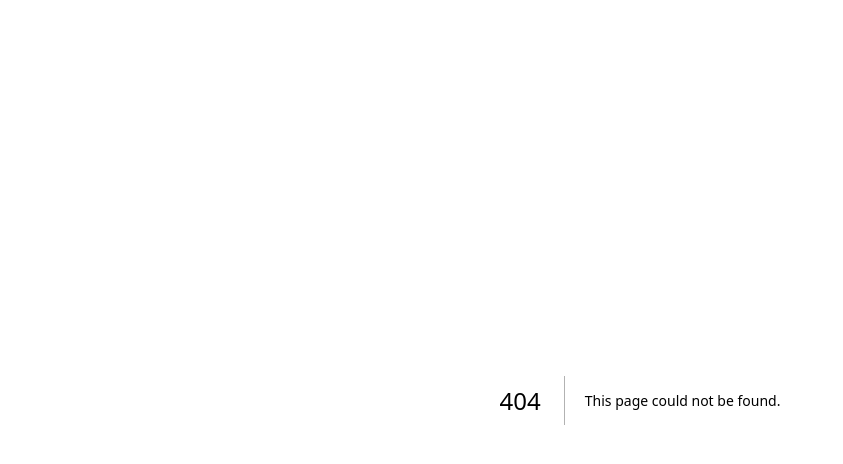
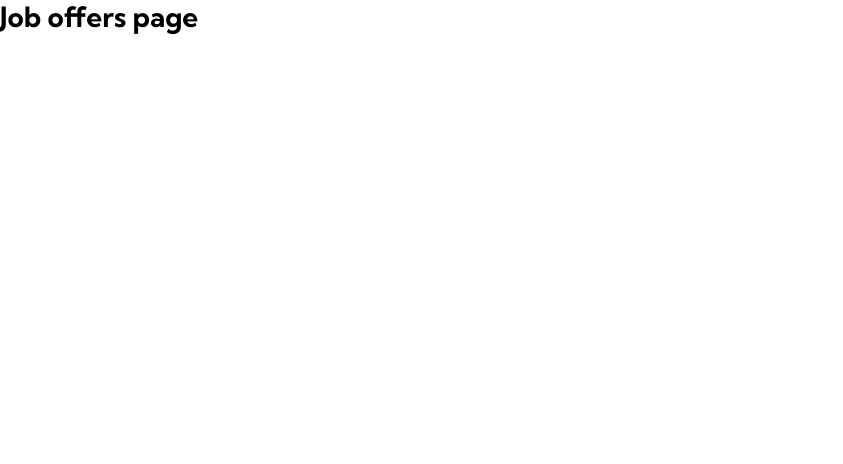
Before and after one commit to michalrudy9/Devjobs-App-NextJS, a Next.js app: page /job-offers in a window 1280 px wide. Before the commit this address had no page. Shown: the top 464 px of the page, without its empty margins (0-843 px from the left). Built offline with nearby package versions, Linux system fonts and the light colour scheme.

Commit message:
Added link to job offers page

```diff
--- /dev/null
+++ b/app/job-offers/page.tsx
@@ -0,0 +1,5 @@
+const JobOffers = () => {
+  return <h1>Job offers page</h1>;
+};
+
+export default JobOffers;
--- a/app/page.tsx
+++ b/app/page.tsx
@@ -39,7 +39,7 @@ const Home = () => {
           </p>
           <SearchBox onClick={startFiltering} />
           <Link
-            href="/"
+            href="/job-offers"
             className="text-light-grey mt-[7rem] text-xl flex justify-center"
           >
             All job offers (58)
```
